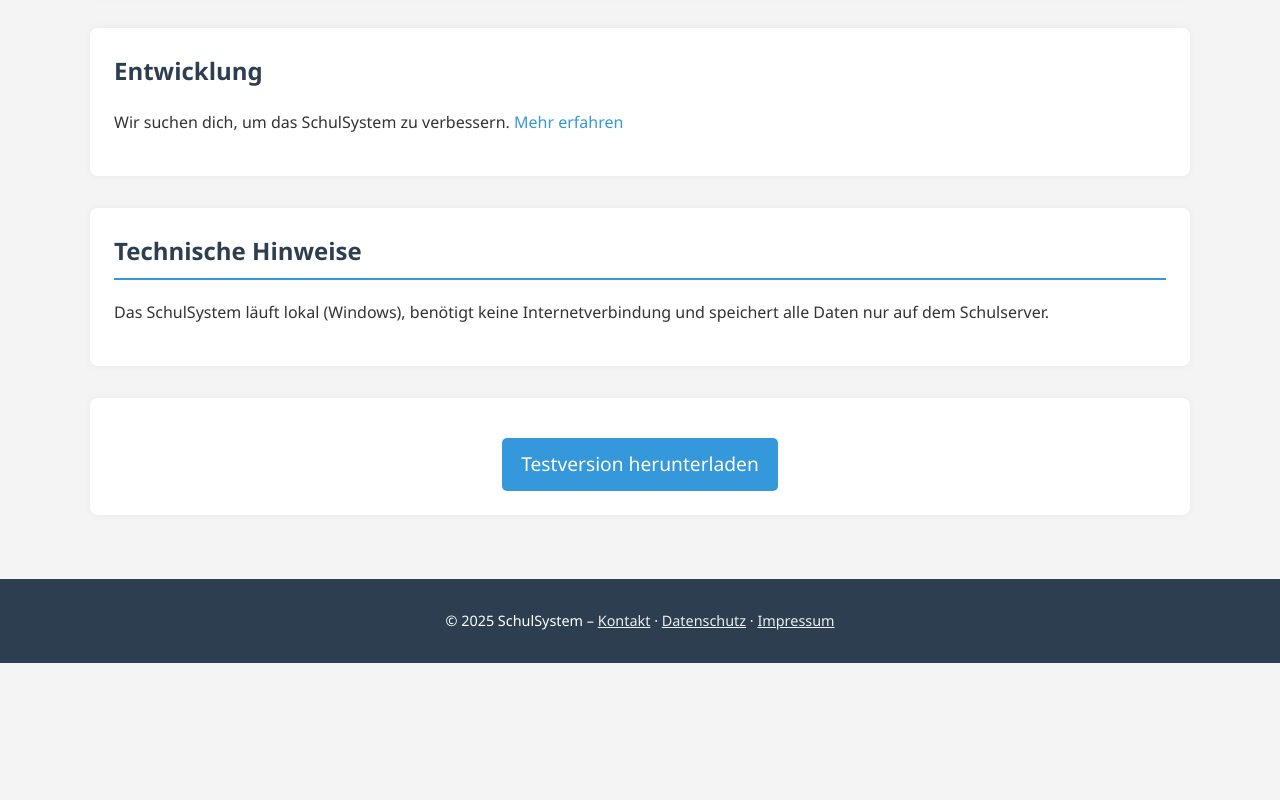
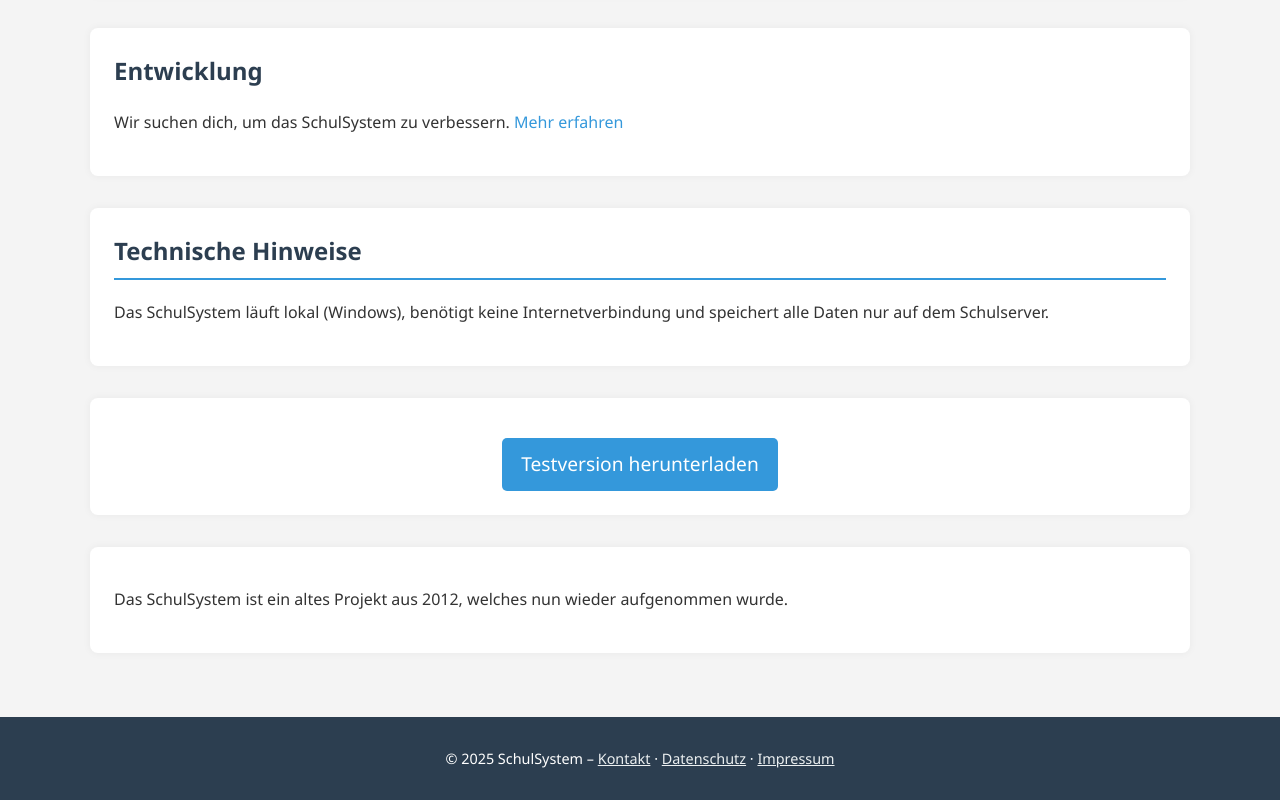
Before and after one commit to Lukas1120987/SchulSystem, a plain HTML site: page index.html in a window 1280 px wide. Shown: the part 2639-3439 px from the top of the page. Before the commit the page ends 3302 px from the top, so only its background shows below. Drawn offline with Linux system fonts and the light colour scheme.

Commit message:
Update index.html

```diff
--- a/index.html
+++ b/index.html
@@ -141,6 +141,11 @@
     <section class="download">
       <a href="download.html" class="btn download-btn">Testversion herunterladen</a>
     </section>
+
+    <section class="ueber">
+      <p>Das SchulSystem ist ein altes Projekt aus 2012, welches nun wieder aufgenommen wurde.</p>
+    </section>
+
   </main>
 
   <footer>
```
